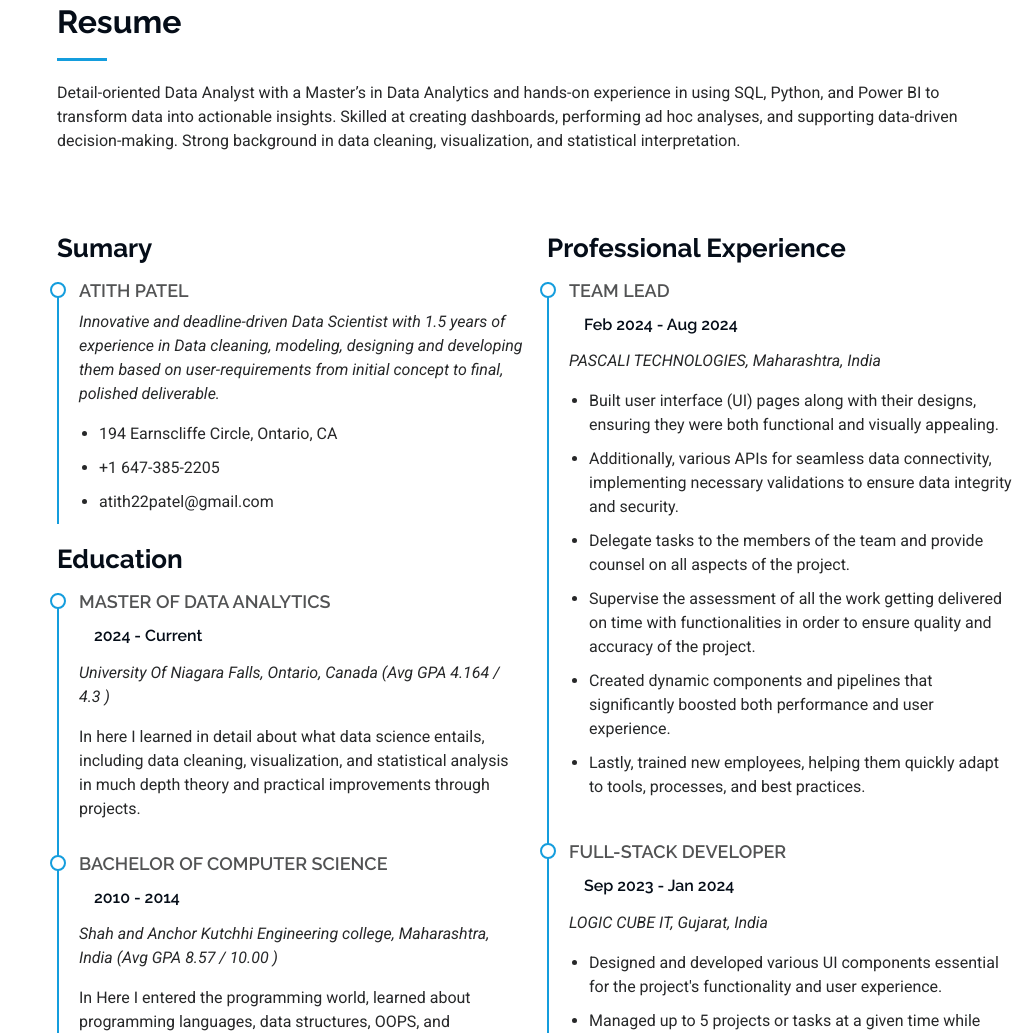
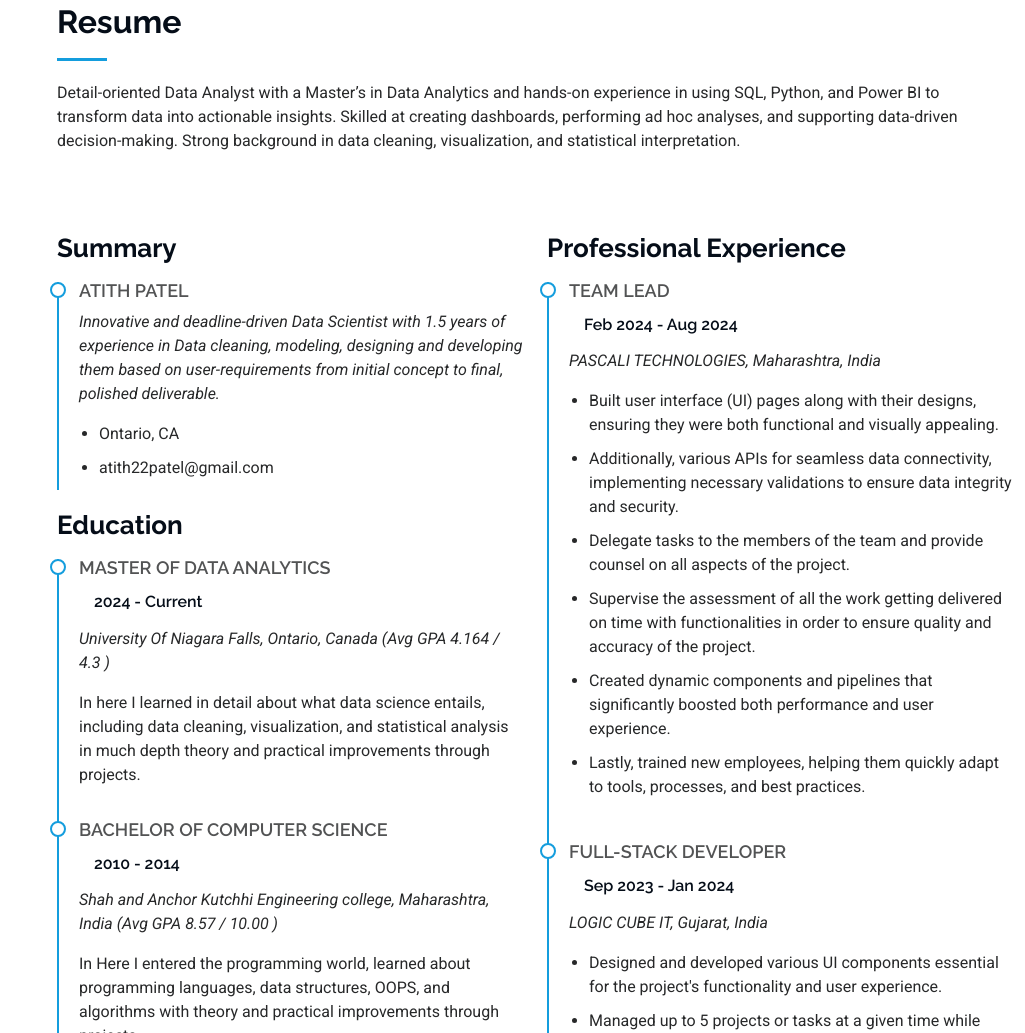
Before and after one commit to atith2205/Portfolio_Custom, a plain HTML site: page index.html in a window 1280 px wide. Shown: the part 2263-3296 px from the top of the page, without its empty margins (255-1280 px from the left). Drawn offline with Linux system fonts and the light colour scheme.

Commit message:
minor 1 commit

```diff
--- a/index.html
+++ b/index.html
@@ -413,7 +413,7 @@
         <div class="row">
 
           <div class="col-lg-6" data-aos="fade-up" data-aos-delay="100">
-            <h3 class="resume-title">Sumary</h3>
+            <h3 class="resume-title">Summary</h3>
 
             <div class="resume-item pb-0">
               <h4>Atith Patel</h4>
@@ -421,8 +421,8 @@
                   modeling, designing and developing them based on user-requirements from initial concept to final,
                   polished deliverable.</em></p>
               <ul>
-                <li>194 Earnscliffe Circle, Ontario, CA</li>
-                <li>+1 647-385-2205</li>
+                <li>Ontario, CA</li>
+                <!-- <li>+1 647-385-2205</li> -->
                 <li>atith22patel@gmail.com</li>
               </ul>
             </div><!-- Edn Resume Item -->
```
